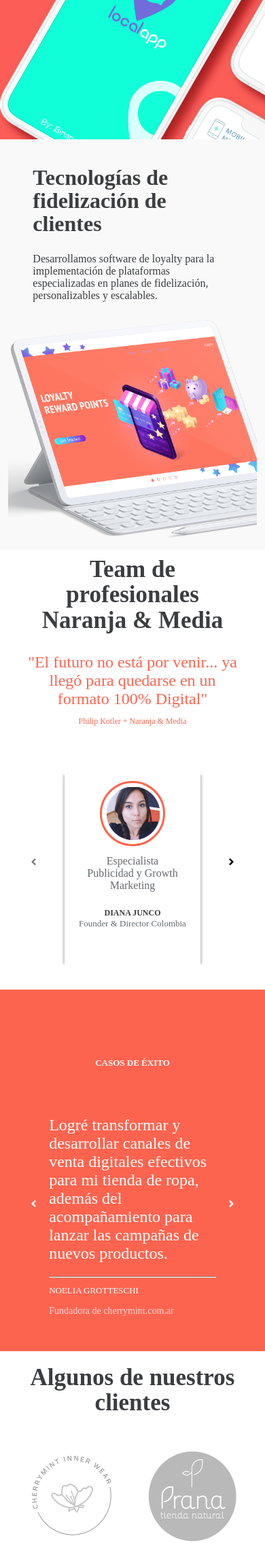
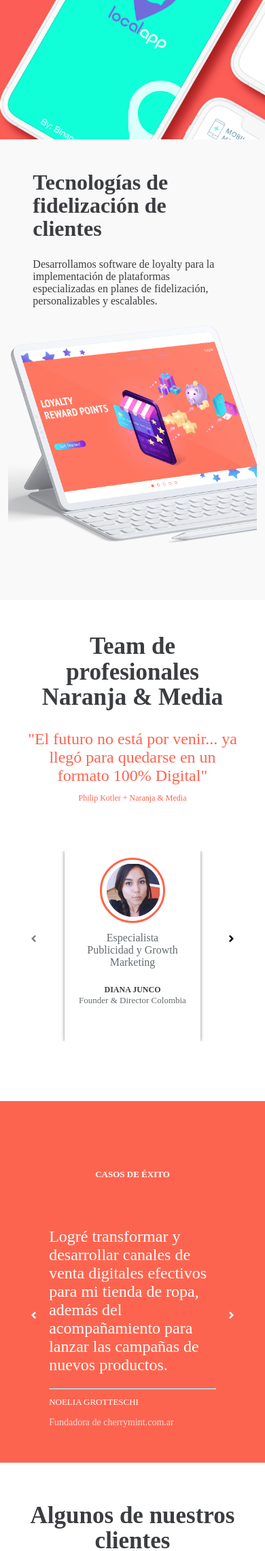
Before and after one commit to Binary-Future/naranja-y-media-landing, a PHP site: page / in a window 390 px wide. Shown: the part 2754-5036 px from the top of the page at 68% size. Run offline with PHP 8.4, Linux system fonts and the light colour scheme; some web fonts are replaced.

Commit message:
desing improvements

```diff
--- a/web/css/index.css
+++ b/web/css/index.css
@@ -900,6 +900,8 @@ textarea {
     display: flex;
     flex-direction: column-reverse;
     padding: 3%;
+    padding-top: 5%;
+    padding-bottom: 20%;
   }
 
   .loyaltyContainer img {
@@ -914,6 +916,14 @@ textarea {
   }
 
   /* team */
+
+  .teamContainer {
+    display: flex;
+    flex-direction: column;
+    align-items: center;
+    padding-bottom: 20%;
+    padding-top: 10%;
+  }
 
   .mainTitleTeam {
     width: 80%;
@@ -942,6 +952,10 @@ textarea {
 
   /* clientes */
 
+  .customersContainer{
+    padding-top: 10%;
+  }
+
   .customersMainTitle {
     margin-top: 5%;
     text-align: center;
@@ -967,6 +981,11 @@ textarea {
   }
 
   /* hablemos */
+
+  .letsTalkContainer {
+    padding-bottom: 8%;
+    padding-top: 10%;
+  }
 
   .letsTalkMainTitle {
     color: white;
```
Also changed, not shown: web/index.php (renamed from web/index.html).
